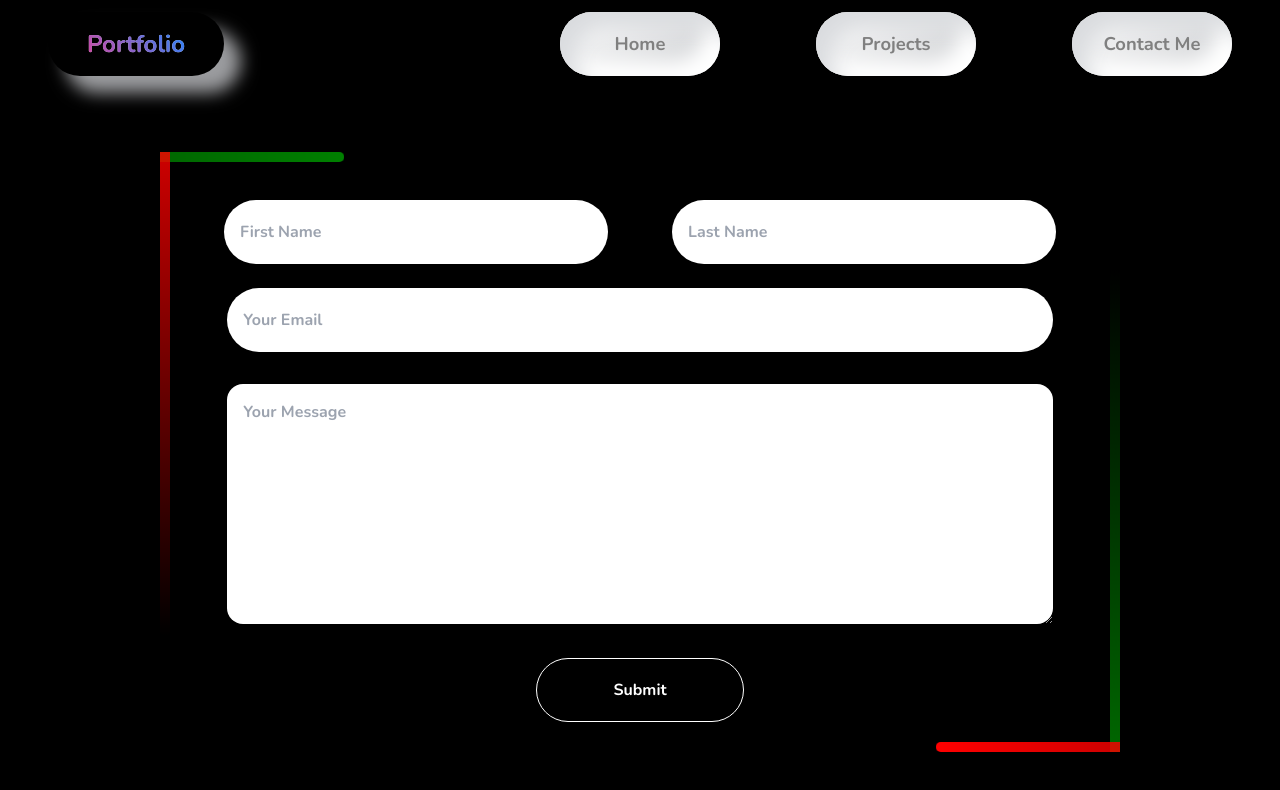
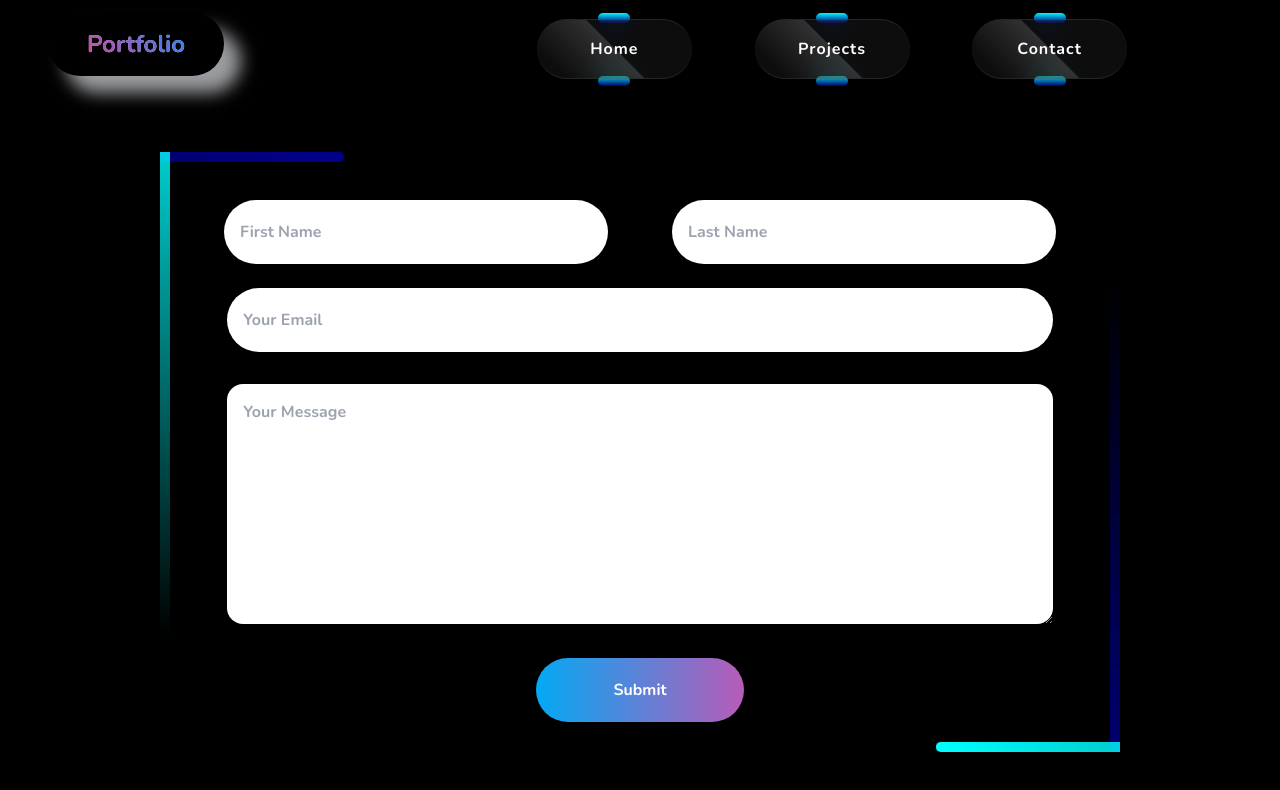
Before and after one commit to LinusCode146/next-js-portfolio, a Next.js app: page /contact in a window 1280 px wide. Shown: the top 790 px of the page. Built offline with nearby package versions, Linux system fonts and the light colour scheme.

Commit message:
Refactored header buttons, submit button and made new dark theme starting to look nice now

```diff
--- a/app/globals.css
+++ b/app/globals.css
@@ -8,6 +8,7 @@
     --background-color: #fff;
     --section-height: 90vh;
     --nav-height: 10vh;
+    --glow-button-header: linear-gradient(cyan, darkblue);
 }
 
 ::-webkit-scrollbar {
--- /dev/null
+++ b/components/ButtonHeader.jsx
@@ -0,0 +1,14 @@
+"use client"
+
+import styles from './ButtonHeader.module.css'
+import '../app/globals.css';
+
+export default function ButtonHeader ({title, color}) {
+
+
+    return (
+        <div className={styles.container}>
+            <div><span>{title}</span></div>
+        </div>
+    )
+}
--- /dev/null
+++ b/components/ButtonHeader.module.css
@@ -0,0 +1,110 @@
+
+.container {
+    width: 20rem;
+    display: flex;
+    justify-content: space-evenly;
+}
+
+.container > div {
+    position: relative;
+    width: 155px;
+    height: 50px;
+    margin: 20px;
+}
+
+.container > div > span {
+    position: absolute;
+    padding: 1.8rem !important;
+    top: 0;
+    left: 0;
+    width: 100%;
+    height: 100%;
+    display: flex;
+    justify-content: center;
+    align-items: center;
+    background: rgba(255, 255, 255, 0.05);
+    box-shadow: 0 15px 35px rgba(0, 0, 0, 0.2);
+    border-top: 1px solid rgba(255, 255, 255, 0.1);
+    border-bottom: 1px solid rgba(255, 255, 255, 0.1);
+    border-radius: 30px;
+    color: #fff;
+    z-index: 1;
+    font-weight: bold;
+    letter-spacing: 1px;
+    overflow: hidden;
+    transition: 0.5s;
+    backdrop-filter: blur(15px);
+}
+
+.container > div:hover > span {
+    letter-spacing: 3px;
+}
+
+.container > div > span::before {
+    content: '';
+    position: absolute;
+    top: 0;
+    left: 0;
+    width: 50%;
+    height: 100%;
+    background: linear-gradient(to left, rgba(255, 255, 255, 0.15), transparent);
+    transform: skewX(45deg) translateX(0);
+    transition: 0.5s;
+}
+
+.container > div:hover > span::before {
+    transform: skewX(45deg) translateX(200%);
+}
+
+.container > div::before {
+    content: '';
+    position: absolute;
+    left: 50%;
+    transform: translateX(-50%);
+    bottom: -17px;
+    width: 2rem;
+    height: 10px;
+    background: var(--glow-button-header);
+    border-radius: 10px;
+    transition: 0.5s;
+    transition-delay: 0.5s;
+}
+
+.container > div:hover::before {
+    bottom: 0;
+    height: 50%;
+    width: 80%;
+    border-radius: 30px;
+    transition-delay: 0.5s;
+}
+
+.container > div::after {
+    content: '';
+    position: absolute;
+    left: 50%;
+    transform: translateX(-50%);
+    top: -6px;
+    width: 2rem;
+    height: 10px;
+    background: var(--glow-button-header);
+    border-radius: 10px;
+    transition: 0.5s;
+    transition-delay: 0.5s;
+}
+
+.container > div:hover::after {
+    top: 0;
+    height: 50%;
+    width: 80%;
+    border-radius: 30px;
+    transition-delay: 0.5s;
+}
+
+
+.container > div:nth-child(1)::before {
+    background: var(--glow-button-header);
+    box-shadow: 0 0 5px var(--glow-button-header),
+    0 0 15px var(--glow-button-header),
+    0 0 30px var(--glow-button-header),
+    0 0 60px var(--glow-button-header);
+}
--- a/components/ContactForm.jsx
+++ b/components/ContactForm.jsx
@@ -21,7 +21,7 @@ export default function ContactForm() {
                 <span></span>
                 <span></span>
                 <div className={styles.nameContainer}>
-                    <input className={styles.FirstNameInput} type="text" placeholder={'First Name'}/>
+                    <input autoComplete="off" data-lpignore="true" data-form-type="other" className={styles.FirstNameInput} type="text" placeholder={'First Name'}/>
                     <input className={styles.LastNameInput} type="text" placeholder={'Last Name'}/>
                 </div>
                 <div className={styles.EmailContainer}>
@@ -31,7 +31,7 @@ export default function ContactForm() {
                     <textarea className={styles.MessageInput} placeholder={'Your Message'}/>
                 </div>
                 <div className={styles.buttonContainer}>
-                    <button className={styles.submitButton} type="submit"><span>Submit</span></button>
+                    <button className={styles.submitButton} type="submit">Submit</button>
                 </div>
             </form>
         </div>
--- a/components/ContactForm.module.css
+++ b/components/ContactForm.module.css
@@ -30,7 +30,7 @@
     left: 0;
     width: 100%;
     height: 10px;
-    background: linear-gradient(to right, transparent, green);
+    background: linear-gradient(to right, transparent, darkblue);
     animation: animate1 5s linear infinite;
 }
 
@@ -49,7 +49,7 @@
     right: 0;
     width: 10px;
     height: 100%;
-    background: linear-gradient(to bottom, transparent, green);
+    background: linear-gradient(to bottom, transparent, darkblue);
     animation: animate2 5s linear infinite;
     animation-delay: 2.5s;
 }
@@ -68,7 +68,7 @@
     bottom: 0;
     width: 100%;
     height: 10px;
-    background: linear-gradient(to left, transparent, red);
+    background: linear-gradient(to left, transparent, cyan);
     animation: animate3 5s linear infinite;
 }
 
@@ -87,7 +87,7 @@
     left: 0;
     width: 10px;
     height: 100%;
-    background: linear-gradient(to top, transparent, red);
+    background: linear-gradient(to top, transparent, cyan);
     animation: animate4 5s linear infinite;
     animation-delay: 2.5s;
 }
@@ -134,6 +134,7 @@
 
 .buttonContainer {
     position: absolute;
+    height: 4rem;
     left: 0;
     right: 0;
     bottom: 5%;
@@ -143,8 +144,8 @@
 
 .submitButton {
     position: absolute;
+    font-weight: bolder;
     bottom: 0;
-    border: 1px solid white;
     color: white;
     width: 13rem;
     height: 4rem;
@@ -152,6 +153,44 @@
     display: flex;
     justify-content: center;
     align-items: center;
+    background: linear-gradient(90deg, #03a9f4, #f441a5, #ffeb3b, #03a9f4);
+    background-size: 400%;
+    z-index: 1;
+}
+
+.submitButton:hover {
+    animation: animateSubmit 8s linear infinite;
+}
+
+@keyframes animateSubmit {
+    0%{
+        background-position: 0;
+    }
+    100% {
+        background-position: 400%;
+    }
+}
+
+.submitButton::before {
+    content: '';
+    position: absolute;
+    top: -5px;
+    left: -5px;
+    right: -5px;
+    bottom: -5px;
+    z-index: -1;
+    background: linear-gradient(90deg, #03a9f4, #f441a5, #ffeb3b, #03a9f4);
+    background-size: 400%;
+    border-radius: 3rem;
+    filter: blur(20px);
+    opacity: 0;
+    transition: 0.5s;
+}
+
+.submitButton:hover::before {
+    filter: blur(20px);
+    opacity: 1;
+    animation: animateSubmit 8s linear infinite;
 }
 
 .FirstNameInput {
--- a/components/Header.jsx
+++ b/components/Header.jsx
@@ -1,6 +1,7 @@
 import React from "react";
 import Link from "next/link";
 import styles from './Header.module.css';
+import ButtonHeader from "@/components/ButtonHeader";
 
 export default function Header() {
 
@@ -11,17 +12,17 @@ export default function Header() {
             <ul>
                 <li>
                     <Link href={'/'}>
-                        <span>Home</span>
+                        <ButtonHeader color={'red'} title={'Home'} />
                     </Link>
                 </li>
                 <li>
                     <Link href={'/projects'}>
-                        <span>Projects</span>
+                        <ButtonHeader color={'red'} title={'Projects'} />
                     </Link>
                 </li>
                 <li>
                     <Link href={'/contact'}>
-                        <span>Contact Me</span>
+                        <ButtonHeader color={'red'} title={'Contact'} />
                     </Link>
                 </li>
             </ul>
--- a/components/Header.module.css
+++ b/components/Header.module.css
@@ -45,31 +45,16 @@
 
 .container ul {
     display: flex;
-    justify-content: space-between;
+    justify-content: center;
     align-items: center;
-
+    width: 70vw;
 }
 
-.container ul li{
-    font-size: 1.15em;
-    transition: box-shadow 2s;
-    transition-timing-function: linear;
-    display: grid;
-    place-items: center;
-    width: 10rem;
-    padding: 1em;
-    border-radius: 5rem;
-    margin: 3rem;
-    background: linear-gradient(145deg, #FFFFFF, #CACCCF);
-    box-shadow: inset 15.02px 15.02px 20px #DADCDF, inset -15.02px -15.02px 20px #FFFFFF;
+.container ul li {
+    position: relative;
+    height: 9rem;
+    width: 17vw;
+    display: flex;
+    justify-content: center;
+    align-items: center;
 }
-
-.container ul li:hover {
-    box-shadow: 21.02px 21.02px 20px #DADCDF;
-}
-
-.container ul li span:hover {
-    background-image: linear-gradient(45deg, darkblue, cyan);
-    -webkit-background-clip: text;
-    -webkit-text-fill-color: transparent;
-}
```
